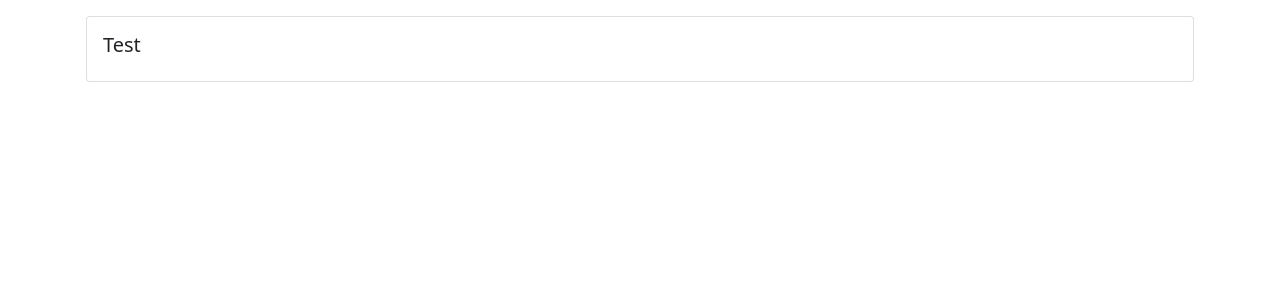
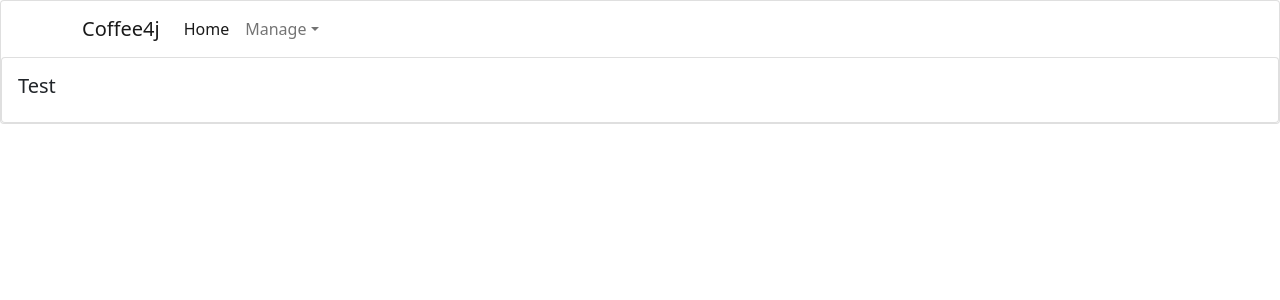
Before and after one commit to lbkulinski/coffee4j-front-end, a React (Create React App) app: page / in a window 1280 px wide. Shown: the top 300 px of the page. Built offline with nearby package versions, Linux system fonts and the light colour scheme.

Commit message:
Front-end updates

```diff
--- a/package.json
+++ b/package.json
@@ -10,10 +10,14 @@
     "@types/node": "^16.11.39",
     "@types/react": "^18.0.12",
     "@types/react-dom": "^18.0.5",
+    "@types/react-router-bootstrap": "^0.24.5",
+    "@types/react-router-dom": "^5.3.3",
     "bootstrap": "^5.1.3",
     "react": "^18.1.0",
     "react-bootstrap": "^2.4.0",
     "react-dom": "^18.1.0",
+    "react-router-bootstrap": "^0.26.1",
+    "react-router-dom": "^6.3.0",
     "react-scripts": "5.0.1",
     "typescript": "^4.7.3",
     "web-vitals": "^2.1.4"
--- a/src/App.tsx
+++ b/src/App.tsx
@@ -1,11 +1,13 @@
-import Container from 'react-bootstrap/Container';
-import Card from 'react-bootstrap/Card';
-import 'bootstrap/dist/css/bootstrap.min.css';
-import './App.css';
+import Container from "react-bootstrap/Card";
+import NavigationBar from "./NavigationBar";
+import Card from "react-bootstrap/Card";
+import "bootstrap/dist/css/bootstrap.min.css";
+import "./App.css";
 
 function App() {
   return (
-      <Container className="p-3">
+      <Container>
+          <NavigationBar></NavigationBar>
           <Card>
               <Card.Body>
                   <Card.Title>
--- /dev/null
+++ b/src/NavigationBar.tsx
@@ -0,0 +1,56 @@
+import Navbar from "react-bootstrap/Navbar";
+import Container from "react-bootstrap/Container";
+import Nav from "react-bootstrap/Nav";
+import NavDropdown from "react-bootstrap/NavDropdown";
+import {LinkContainer} from "react-router-bootstrap";
+import "bootstrap/dist/css/bootstrap.min.css";
+
+function NavigationBar() {
+    return (
+        <Navbar>
+            <Container>
+                <Navbar.Brand href="#home">
+                    Coffee4j
+                </Navbar.Brand>
+                <Navbar.Collapse>
+                    <Nav className="me-auto">
+                        <LinkContainer to="/">
+                            <Nav.Link>
+                                Home
+                            </Nav.Link>
+                        </LinkContainer>
+                        <NavDropdown title="Manage">
+                            <LinkContainer to="/coffee">
+                                <NavDropdown.Item>
+                                    Coffee
+                                </NavDropdown.Item>
+                            </LinkContainer>
+                            <LinkContainer to="/water">
+                                <NavDropdown.Item>
+                                    Water
+                                </NavDropdown.Item>
+                            </LinkContainer>
+                            <LinkContainer to="/brewer">
+                                <NavDropdown.Item>
+                                    Brewer
+                                </NavDropdown.Item>
+                            </LinkContainer>
+                            <LinkContainer to="/filter">
+                                <NavDropdown.Item>
+                                    Filter
+                                </NavDropdown.Item>
+                            </LinkContainer>
+                            <LinkContainer to="/vessel">
+                                <NavDropdown.Item>
+                                    Vessel
+                                </NavDropdown.Item>
+                            </LinkContainer>
+                        </NavDropdown>
+                    </Nav>
+                </Navbar.Collapse>
+            </Container>
+        </Navbar>
+    );
+}
+
+export default NavigationBar;
--- a/src/index.tsx
+++ b/src/index.tsx
@@ -3,14 +3,18 @@ import ReactDOM from 'react-dom/client';
 import './index.css';
 import App from './App';
 import reportWebVitals from './reportWebVitals';
+import {BrowserRouter, Routes, Route} from "react-router-dom";
 
 const root = ReactDOM.createRoot(
   document.getElementById('root') as HTMLElement
 );
+
 root.render(
-  <React.StrictMode>
-    <App />
-  </React.StrictMode>
+    <BrowserRouter>
+        <Routes>
+            <Route path="/" element={<App />} />
+        </Routes>
+    </BrowserRouter>
 );
 
 // If you want to start measuring performance in your app, pass a function
```
Also changed, not shown: 1 other file (tests, documents, lock files or other folders). Lines whose indentation alone changed are shown as unchanged.
